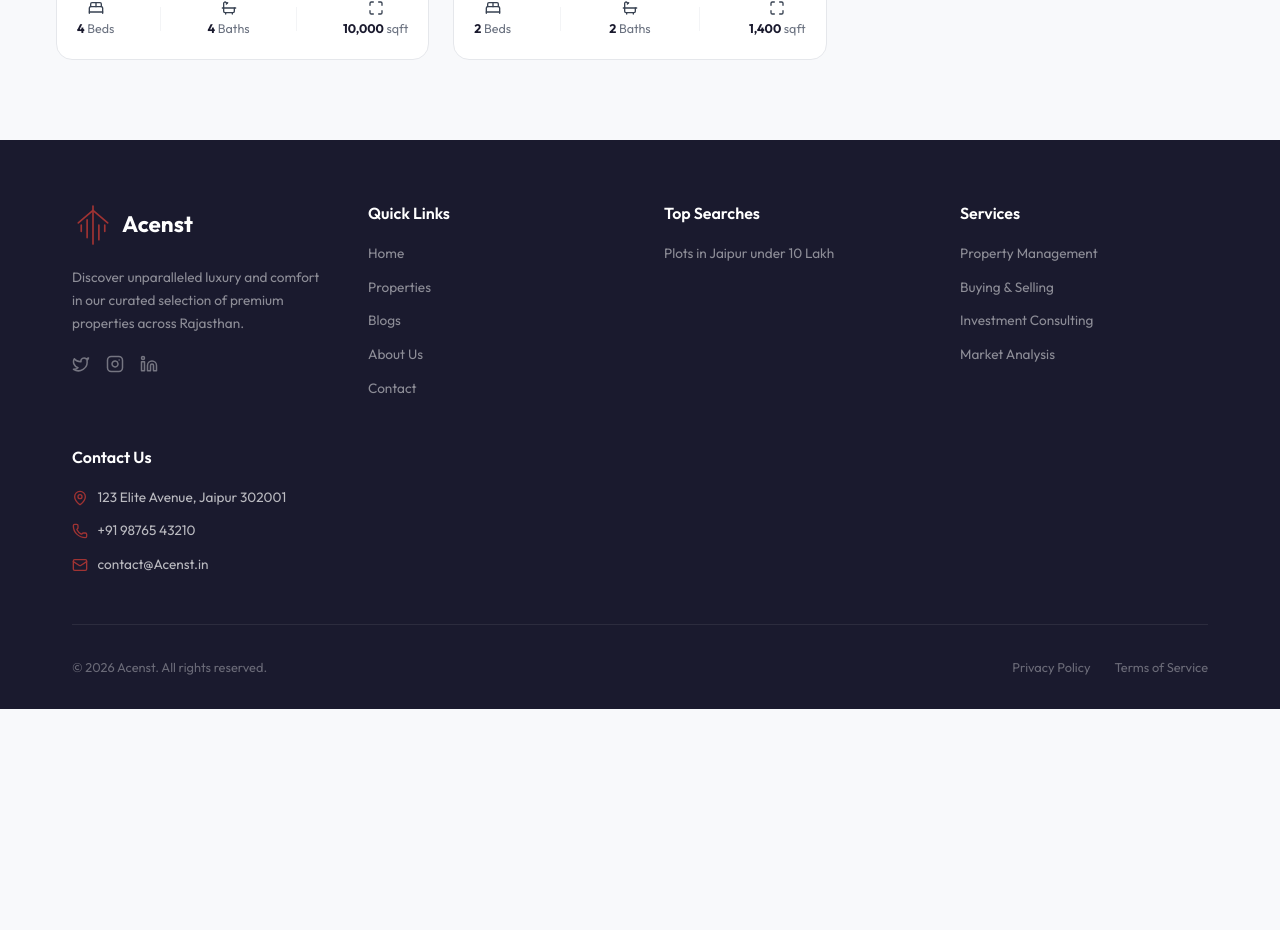
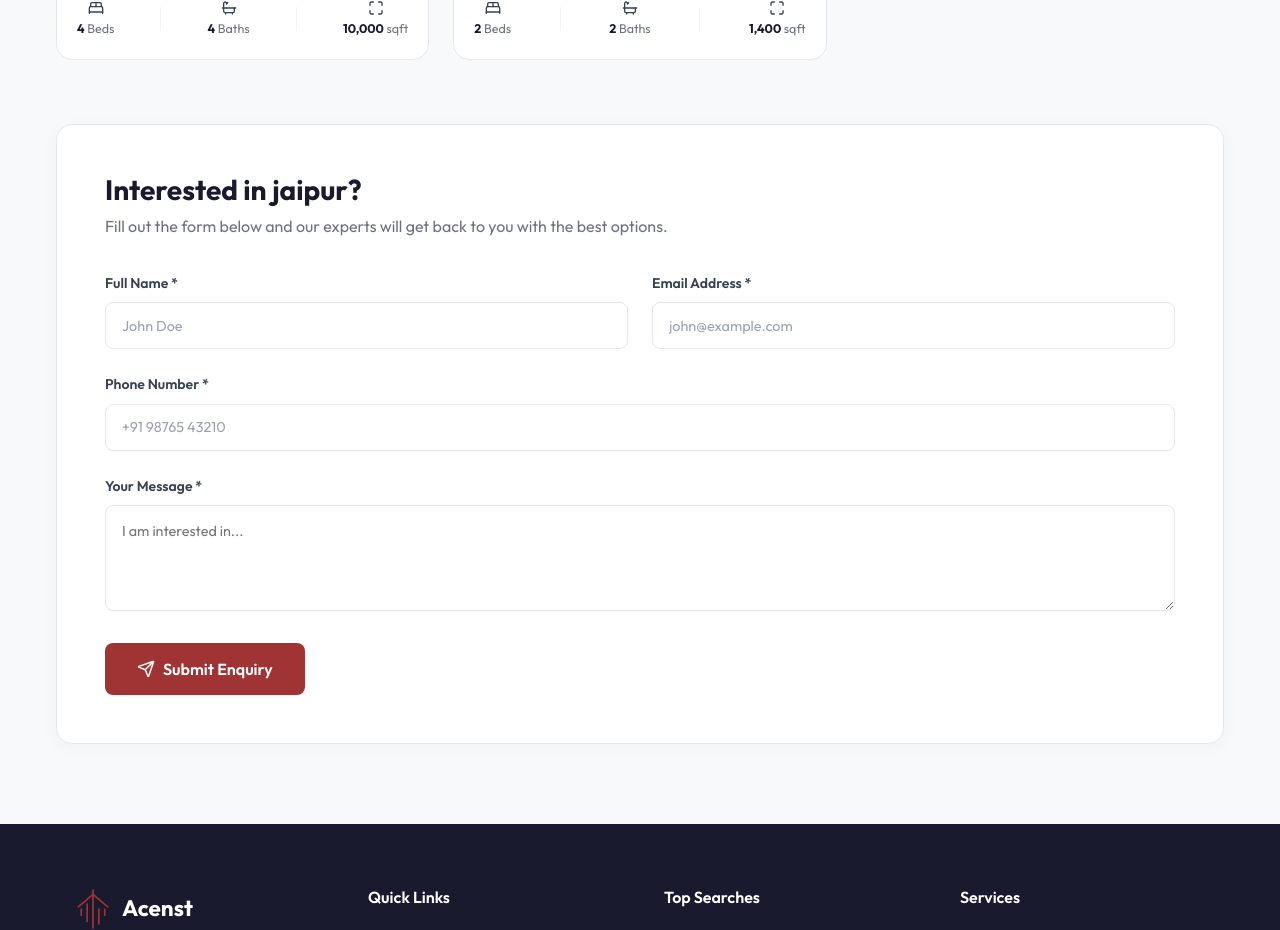
Before and after one commit to ItsAniketFrontend/Vibe_Coding, a React (Vite) app: page /jaipur/plots-in-jaipur-under-10-lakh in a window 1280 px wide. Shown: the part 1300-2230 px from the top of the page. Before the commit the page ends 2009 px from the top, so only its background shows below. Built offline with nearby package versions, Linux system fonts and the light colour scheme.

Commit message:
some good changes now done completey

```diff
--- a/src/pages/DynamicLandingPage.jsx
+++ b/src/pages/DynamicLandingPage.jsx
@@ -5,12 +5,56 @@ import PropertyCard from '../components/PropertyCard';
 import Breadcrumbs from '../components/Breadcrumbs';
 import SEOHead from '../components/SEOHead';
 import { buildCityUrl } from '../utils/slugs';
+import { useEnquiries } from '../context/EnquiryContext';
+import { useState } from 'react';
+import { Send, CheckCircle2 } from 'lucide-react';
 
 export default function DynamicLandingPage({ page }) {
   const { properties } = useProperties();
+  const { addEnquiry } = useEnquiries();
 
-  // Optionally filter properties based on city
-  const cityProperties = properties.filter(p => p.city.toLowerCase() === page.city.toLowerCase());
+  const [formData, setFormData] = useState({ name: '', email: '', phone: '', type: 'Landing Page Enquiry', message: '' });
+  const [submitted, setSubmitted] = useState(false);
+  const [errors, setErrors] = useState({});
+
+  const validate = () => {
+    const newErrors = {};
+    if (!formData.name.trim() || formData.name.length < 2) newErrors.name = 'Name must be at least 2 characters.';
+    const phoneRegex = /^\d{10}$/;
+    if (!formData.phone || !phoneRegex.test(formData.phone)) newErrors.phone = 'Please enter a valid 10-digit phone number.';
+    const emailRegex = /^[^\s@]+@[^\s@]+\.[^\s@]+$/;
+    if (!formData.email || !emailRegex.test(formData.email)) newErrors.email = 'Please enter a valid email address.';
+    if (!formData.message.trim()) newErrors.message = 'Message is required.';
+
+    setErrors(newErrors);
+    return Object.keys(newErrors).length === 0;
+  };
+
+  const handleSubmit = (e) => {
+    e.preventDefault();
+    if (!validate()) return;
+    addEnquiry({ ...formData, type: `Landing Page: ${page.title}` });
+    setSubmitted(true);
+    setFormData({ name: '', email: '', phone: '', type: 'Landing Page Enquiry', message: '' });
+    setTimeout(() => setSubmitted(false), 5000);
+  };
+
+  // Filter properties logic
+  let displayProperties = [];
+
+  if (page.specificPropertyIds && page.specificPropertyIds.trim() !== '') {
+    // Exact IDs specified natively
+    const ids = page.specificPropertyIds.split(',').map(id => parseInt(id.trim(), 10)).filter(id => !isNaN(id));
+    displayProperties = properties.filter(p => ids.includes(p.id));
+  } else {
+    // Filter by City (always required), and Location/PlotType if specified
+    displayProperties = properties.filter(p => {
+      const matchCity = p.city && page.city && p.city.toLowerCase() === page.city.toLowerCase();
+      const matchLoc = !page.filterLocation || (p.location && p.location.toLowerCase() === page.filterLocation.toLowerCase());
+      const matchType = !page.filterPlotType || (p.type && p.type.toLowerCase() === page.filterPlotType.toLowerCase());
+      return matchCity && matchLoc && matchType;
+    });
+  }
 
   return (
     <div className="animate-fade-in" style={{ minHeight: '100vh' }}>
@@ -54,12 +98,12 @@ export default function DynamicLandingPage({ page }) {
         <section>
           <div style={{ display: 'flex', alignItems: 'center', marginBottom: '1.5rem' }}>
             <h2 style={{ fontSize: 'clamp(1.1rem, 3vw, 1.4rem)', fontWeight: 700, color: '#1a1a2e' }}>
-              Properties in {page.city.charAt(0).toUpperCase() + page.city.slice(1)} ({cityProperties.length})
+              Properties in {page.city.charAt(0).toUpperCase() + page.city.slice(1)} ({displayProperties.length})
             </h2>
           </div>
-          {cityProperties.length > 0 ? (
+          {displayProperties.length > 0 ? (
             <div className="grid grid-cols-1 md:grid-cols-2 lg:grid-cols-3 gap-6">
-              {cityProperties.map(p => <PropertyCard key={p.id} property={p} />)}
+              {displayProperties.map(p => <PropertyCard key={p.id} property={p} />)}
             </div>
           ) : (
             <div style={{ textAlign: 'center', padding: '4rem 2rem', backgroundColor: '#fff', borderRadius: '1rem', border: '1px solid #e5e7eb' }}>
@@ -67,6 +111,55 @@ export default function DynamicLandingPage({ page }) {
             </div>
           )}
         </section>
+
+        {/* Enquiry Form */}
+        <section style={{ marginTop: '4rem' }}>
+          <div style={{ backgroundColor: '#fff', padding: 'clamp(1.5rem, 4vw, 3rem)', borderRadius: '1rem', border: '1px solid #e5e7eb', boxShadow: '0 4px 20px rgba(0,0,0,0.03)' }}>
+            <h2 style={{ fontSize: '1.75rem', fontWeight: 700, color: '#1a1a2e', marginBottom: '0.5rem' }}>Interested in {page.city}?</h2>
+            <p style={{ color: '#6b7280', marginBottom: '2rem' }}>Fill out the form below and our experts will get back to you with the best options.</p>
+
+            {submitted ? (
+              <div style={{ backgroundColor: '#dcfce7', color: '#15803d', padding: '2rem', borderRadius: '0.75rem', textAlign: 'center', border: '1px solid #bbf7d0' }}>
+                <CheckCircle2 size={48} style={{ margin: '0 auto 1rem' }} />
+                <h3 style={{ fontSize: '1.25rem', fontWeight: 700, marginBottom: '0.5rem' }}>Enquiry Sent Successfully!</h3>
+                <p>Thank you for reaching out. One of our property experts will get back to you shortly.</p>
+              </div>
+            ) : (
+              <form onSubmit={handleSubmit} style={{ display: 'flex', flexDirection: 'column', gap: '1.5rem' }}>
+                <div style={{ display: 'grid', gridTemplateColumns: 'repeat(auto-fit, minmax(200px, 1fr))', gap: '1.5rem' }}>
+                  <div>
+                    <label style={{ display: 'block', fontSize: '0.875rem', fontWeight: 600, color: '#374151', marginBottom: '0.5rem' }}>Full Name *</label>
+                    <input type="text" value={formData.name} onChange={e => {setFormData({...formData, name: e.target.value}); if(errors.name) setErrors({...errors, name: ''});}} placeholder="John Doe" style={{ width: '100%', padding: '0.85rem 1rem', border: `1px solid ${errors.name ? 'red' : '#e5e7eb'}`, borderRadius: '0.5rem' }} />
+                    {errors.name && <span style={{ color: 'red', fontSize: '0.8rem', display: 'block', marginTop: '0.25rem' }}>{errors.name}</span>}
+                  </div>
+                  <div>
+                    <label style={{ display: 'block', fontSize: '0.875rem', fontWeight: 600, color: '#374151', marginBottom: '0.5rem' }}>Email Address *</label>
+                    <input type="text" value={formData.email} onChange={e => {setFormData({...formData, email: e.target.value}); if(errors.email) setErrors({...errors, email: ''});}} placeholder="john@example.com" style={{ width: '100%', padding: '0.85rem 1rem', border: `1px solid ${errors.email ? 'red' : '#e5e7eb'}`, borderRadius: '0.5rem' }} />
+                    {errors.email && <span style={{ color: 'red', fontSize: '0.8rem', display: 'block', marginTop: '0.25rem' }}>{errors.email}</span>}
+                  </div>
+                </div>
+
+                <div style={{ display: 'grid', gridTemplateColumns: 'repeat(auto-fit, minmax(200px, 1fr))', gap: '1.5rem' }}>
+                  <div>
+                    <label style={{ display: 'block', fontSize: '0.875rem', fontWeight: 600, color: '#374151', marginBottom: '0.5rem' }}>Phone Number *</label>
+                    <input type="tel" value={formData.phone} onChange={e => {setFormData({...formData, phone: e.target.value}); if(errors.phone) setErrors({...errors, phone: ''});}} placeholder="+91 98765 43210" style={{ width: '100%', padding: '0.85rem 1rem', border: `1px solid ${errors.phone ? 'red' : '#e5e7eb'}`, borderRadius: '0.5rem' }} />
+                    {errors.phone && <span style={{ color: 'red', fontSize: '0.8rem', display: 'block', marginTop: '0.25rem' }}>{errors.phone}</span>}
+                  </div>
+                </div>
+
+                <div>
+                  <label style={{ display: 'block', fontSize: '0.875rem', fontWeight: 600, color: '#374151', marginBottom: '0.5rem' }}>Your Message *</label>
+                  <textarea value={formData.message} onChange={e => {setFormData({...formData, message: e.target.value}); if(errors.message) setErrors({...errors, message: ''});}} rows="4" placeholder="I am interested in..." style={{ width: '100%', padding: '1rem', resize: 'vertical', border: `1px solid ${errors.message ? 'red' : '#e5e7eb'}`, borderRadius: '0.5rem' }}></textarea>
+                  {errors.message && <span style={{ color: 'red', fontSize: '0.8rem', display: 'block', marginTop: '0.25rem' }}>{errors.message}</span>}
+                </div>
+
+                <button type="submit" className="btn btn-primary" style={{ padding: '1rem 2rem', fontSize: '1rem', alignSelf: 'flex-start', display: 'flex', alignItems: 'center', gap: '0.5rem', background: '#A03333', color: '#fff', border: 'none', borderRadius: '0.5rem', fontWeight: 600, cursor: 'pointer', transition: 'background 0.2s' }}>
+                  <Send size={18} /> Submit Enquiry
+                </button>
+              </form>
+            )}
+          </div>
+        </section>
       </div>
     </div>
   );
--- a/src/pages/admin/ManageLandingPages.jsx
+++ b/src/pages/admin/ManageLandingPages.jsx
@@ -14,11 +14,14 @@ export default function ManageLandingPages() {
     title: '',
     content: '',
     metaTitle: '',
-    metaDescription: ''
+    metaDescription: '',
+    filterLocation: '',
+    filterPlotType: '',
+    specificPropertyIds: ''
   });
 
   const handleOpenNew = () => {
-    setFormData({ city: '', slug: '', navLabel: '', title: '', content: '', metaTitle: '', metaDescription: '' });
+    setFormData({ city: '', slug: '', navLabel: '', title: '', content: '', metaTitle: '', metaDescription: '', filterLocation: '', filterPlotType: '', specificPropertyIds: '' });
     setCurrentPage(null);
     setIsEditing(true);
   };
@@ -103,6 +106,29 @@ export default function ManageLandingPages() {
               <label style={{ display: 'block', marginBottom: '0.5rem', fontWeight: 500, color: '#374151' }}>Content (HTML/Text)</label>
               <textarea required value={formData.content} onChange={e => setFormData({...formData, content: e.target.value})} style={{ width: '100%', padding: '0.75rem', border: '1px solid #d1d5db', borderRadius: '0.5rem', minHeight: '200px', fontFamily: 'monospace' }} placeholder="<p>Write your HTML content here</p>" />
             </div>
+
+            <div style={{ borderTop: '1px solid #e5e7eb', paddingTop: '1.5rem', marginTop: '0.5rem' }}>
+              <h3 style={{ fontSize: '1.1rem', fontWeight: 600, color: '#1a1a2e', marginBottom: '1rem' }}>Property Listing Filters (Optional)</h3>
+              <p style={{ fontSize: '0.85rem', color: '#6b7280', marginBottom: '1rem' }}>
+                If you leave these blank, all properties in the specified City will be shown. You can filter them down or specify exact properties.
+              </p>
+
+              <div style={{ display: 'grid', gridTemplateColumns: '1fr 1fr', gap: '1rem' }}>
+                <div>
+                  <label style={{ display: 'block', marginBottom: '0.5rem', fontWeight: 500, color: '#374151' }}>Filter by Location</label>
+                  <input type="text" value={formData.filterLocation} onChange={e => setFormData({...formData, filterLocation: e.target.value})} placeholder="e.g. Jagatpura" style={{ width: '100%', padding: '0.75rem', border: '1px solid #d1d5db', borderRadius: '0.5rem' }} />
+                </div>
+                <div>
+                  <label style={{ display: 'block', marginBottom: '0.5rem', fontWeight: 500, color: '#374151' }}>Filter by Type</label>
+                  <input type="text" value={formData.filterPlotType} onChange={e => setFormData({...formData, filterPlotType: e.target.value})} placeholder="e.g. Residential Plot" style={{ width: '100%', padding: '0.75rem', border: '1px solid #d1d5db', borderRadius: '0.5rem' }} />
+                </div>
+              </div>
+
+              <div style={{ marginTop: '1rem' }}>
+                <label style={{ display: 'block', marginBottom: '0.5rem', fontWeight: 500, color: '#374151' }}>Specific Property IDs</label>
+                <input type="text" value={formData.specificPropertyIds} onChange={e => setFormData({...formData, specificPropertyIds: e.target.value})} placeholder="e.g. 1, 4, 7 (Comma separated list of property IDs, overrides location/type filters)" style={{ width: '100%', padding: '0.75rem', border: '1px solid #d1d5db', borderRadius: '0.5rem', background: '#f9fafb' }} />
+              </div>
+            </div>
           </div>
 
           <button type="submit" style={{ marginTop: '2rem', width: '100%', display: 'flex', alignItems: 'center', justifyContent: 'center', gap: '0.5rem', padding: '0.75rem', background: '#A03333', color: '#fff', border: 'none', borderRadius: '0.5rem', fontWeight: 600, cursor: 'pointer', fontSize: '1rem', transition: 'background 0.2s' }}>
```
